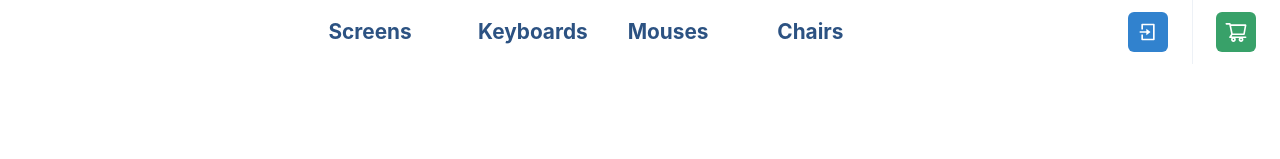
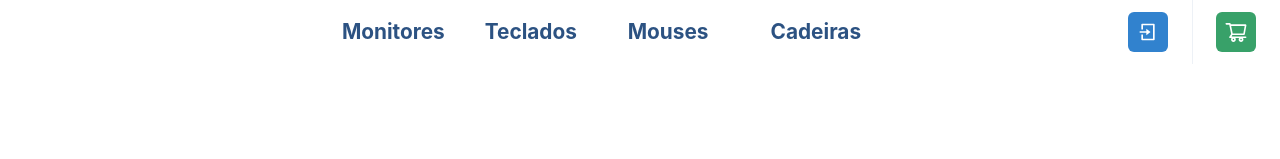
Before and after one commit to vivianequeiroz/dev-shop, a Next.js app: page /home in a window 1280 px wide. Shown: the top 159 px of the page. Built offline with nearby package versions, Linux system fonts and the light colour scheme; no server answers.

Commit message:
fix: adjust navbar items name

```diff
--- a/src/components/NavBar/index.tsx
+++ b/src/components/NavBar/index.tsx
@@ -11,16 +11,16 @@ export const NavBar: React.FC = () => {
         gap={[2, 4, 8, 10]}
       >
         <Link fontSize="1.3rem" fontWeight="bold" color="blue.700">
-          Screens
+          Monitores
         </Link>
         <Link fontSize="1.3rem" fontWeight="bold" color="blue.700">
-          Keyboards
+          Teclados
         </Link>
         <Link fontSize="1.3rem" fontWeight="bold" color="blue.700">
           Mouses
         </Link>
         <Link fontSize="1.3rem" fontWeight="bold" color="blue.700">
-          Chairs
+          Cadeiras
         </Link>
       </SimpleGrid>
     </Flex>
```
